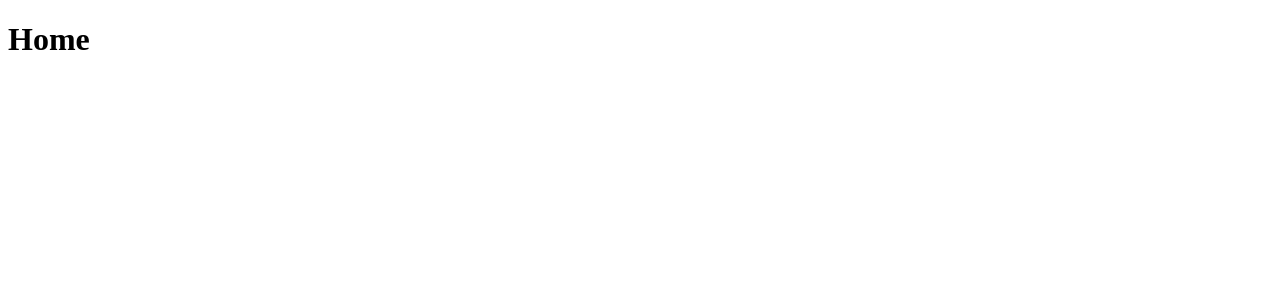
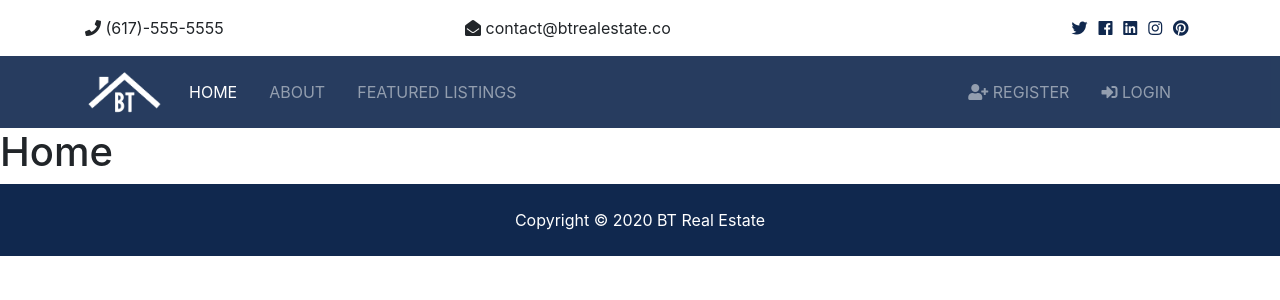
Before and after one commit to buglessdev/btre_project, a Django app: page / in a window 1280 px wide. Before the commit the part shown is almost empty. Shown: the top 300 px of the page. Run offline with Django 3.2, Linux system fonts and the light colour scheme; some libraries are stand-ins or nearby versions.

Commit message:
lec 28-Bootstrap Layout Markup

```diff
--- a/templates/base.html
+++ b/templates/base.html
@@ -1,3 +1,4 @@
+{% load static %}
 <!DOCTYPE html>
 <html lang="en">
 
@@ -5,11 +6,35 @@
     <meta charset="UTF-8">
     <meta name="viewport" content="width=device-width, initial-scale=1.0">
     <meta http-equiv="X-UA-Compatible" content="ie=edge">
+    <!-- Font Awesome -->
+    <link rel="stylesheet" href="{% static 'css/all.css' %}">
+    <!-- Bootstrap -->
+    <link rel="stylesheet" href="{% static 'css/bootstrap.css' %}">
+    <!-- Custom -->
+    <link rel="stylesheet" href="{% static 'css/style.css' %}">
+    <!-- Lightbox -->
+    <link rel="stylesheet" href="{% static 'css/lightbox.min.css' %}">
     <title>BT Real Estate</title>
 </head>
 
 <body>
+
+    <!-- Top bar -->
+
+    {% include 'partials/_topbar.html'%}
+    <!-- Nav bar -->
+
+    {% include 'partials/_navbar.html'%}
+
+    <!-- Main content -->
     {% block content %} {% endblock %}
+    <!-- Footer -->
+    {% include 'partials/_footer.html'%}
+
+    <script src="{% static '/js/jquery-3.3.1.min.js' %} "></script>
+    <script src="{% static '/js/bootstrap.bundle.min.js' %} "></script>
+    <script src="{% static '/js/lightbox.min.js' %} "></script>
+    <script src="{% static '/js/main.js' %} "></script>
 </body>
 
 </html>
--- /dev/null
+++ b/templates/partials/_footer.html
@@ -0,0 +1,4 @@
+<footer id="main-footer" class="py-4 bg-primary text-white text-center">
+    Copyright &copy;
+    <span class="year"></span> BT Real Estate
+</footer>
--- /dev/null
+++ b/templates/partials/_navbar.html
@@ -0,0 +1,38 @@
+{% load static %}
+<!-- Navbar -->
+<nav class="navbar navbar-expand-lg navbar-dark bg-primary sticky-top">
+    <div class="container">
+        <a class="navbar-brand" href="index.html">
+            <img src="{% static '/img/logo.png' %}" class="logo" alt="">
+        </a>
+        <button class="navbar-toggler" type="button" data-toggle="collapse" data-target="#navbarNavAltMarkup">
+      <span class="navbar-toggler-icon"></span>
+    </button>
+        <div class="collapse navbar-collapse" id="navbarNavAltMarkup">
+            <ul class="navbar-nav">
+                <li class="nav-item active mr-3">
+                    <a class="nav-link" href="index.html">Home</a>
+                </li>
+                <li class="nav-item mr-3">
+                    <a class="nav-link" href="about.html">About</a>
+                </li>
+                <li class="nav-item mr-3">
+                    <a class="nav-link" href="listings.html">Featured Listings</a>
+                </li>
+            </ul>
+
+            <ul class="navbar-nav ml-auto">
+                <li class="nav-item mr-3">
+                    <a class="nav-link" href="register.html">
+                        <i class="fas fa-user-plus"></i> Register</a>
+                </li>
+                <li class="nav-item mr-3">
+                    <a class="nav-link" href="login.html">
+                        <i class="fas fa-sign-in-alt"></i> Login
+
+                    </a>
+                </li>
+            </ul>
+        </div>
+    </div>
+</nav>
--- /dev/null
+++ b/templates/partials/_topbar.html
@@ -0,0 +1,31 @@
+<section id="top-bar" class="p-3">
+    <div class="container">
+        <div class="row">
+            <div class="col-md-4">
+                <i class="fas fa-phone"></i> (617)-555-5555
+            </div>
+            <div class="col-md-4">
+                <i class="fas fa-envelope-open"></i> contact@btrealestate.co
+            </div>
+            <div class="col-md-4">
+                <div class="social text-right">
+                    <a href="#">
+                        <i class="fab fa-twitter"></i>
+                    </a>
+                    <a href="#">
+                        <i class="fab fa-facebook"></i>
+                    </a>
+                    <a href="#">
+                        <i class="fab fa-linkedin"></i>
+                    </a>
+                    <a href="#">
+                        <i class="fab fa-instagram"></i>
+                    </a>
+                    <a href="#">
+                        <i class="fab fa-pinterest"></i>
+                    </a>
+                </div>
+            </div>
+        </div>
+    </div>
+</section>
```
